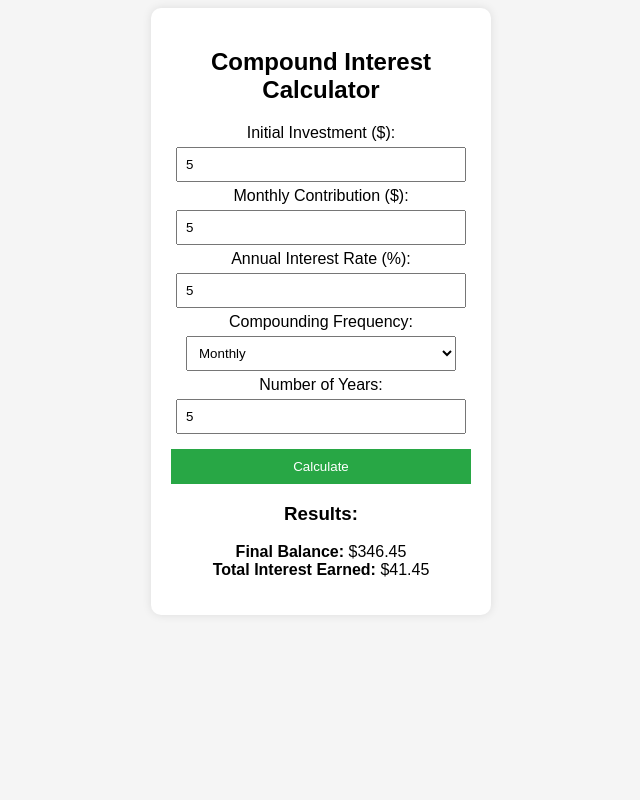
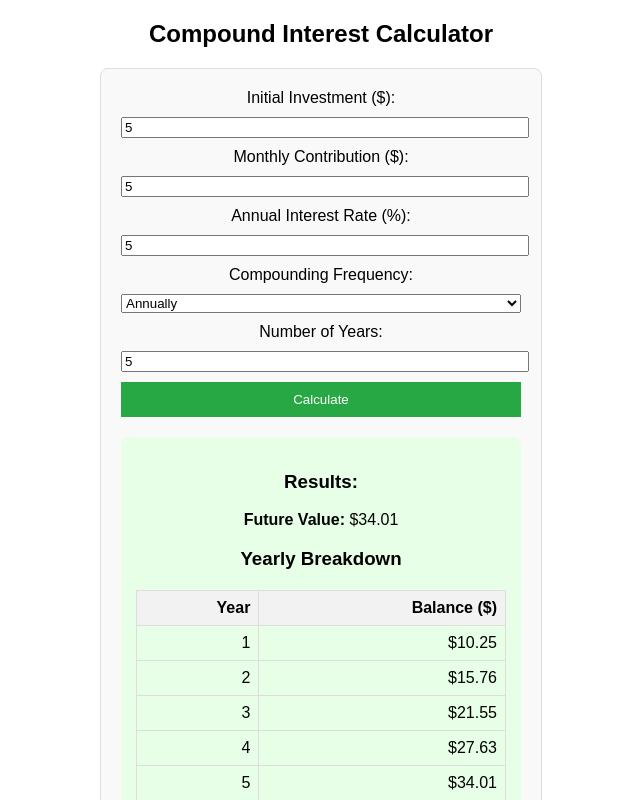
Before and after one commit to petemanideas/petemanideas.github.io, a plain HTML site: page index.html in a window 1280 px wide. Both pictures are taken after typing "5", "5", "5", "5" into the empty fields and a click on the button "Calculate". Shown: the top 800 px of the page, without its empty margins (319-959 px from the left). Drawn offline with nearby package versions, Linux system fonts and the light colour scheme.

Commit message:
Add files via upload

```diff
--- a/index.html
+++ b/index.html
@@ -4,51 +4,193 @@
     <meta charset="UTF-8">
     <meta name="viewport" content="width=device-width, initial-scale=1.0">
     <title>Compound Interest Calculator</title>
-    <link rel="stylesheet" href="styles.css">
-    <script async src="https://pagead2.googlesyndication.com/pagead/js/adsbygoogle.js?client=ca-pub-3308191074184260"
-     crossorigin="anonymous">
-    </script>
-    <!-- Google tag (gtag.js) -->
-    <script async src="https://www.googletagmanager.com/gtag/js?id=G-MCH5TZH602">
-    </script>
- <script>
-  window.dataLayer = window.dataLayer || [];
-  function gtag(){dataLayer.push(arguments);}
-  gtag('js', new Date());
-
-  gtag('config', 'G-MCH5TZH602');
- </script>
+    <script src="https://cdn.jsdelivr.net/npm/chart.js"></script>
+    <style>
+        body {
+            font-family: Arial, sans-serif;
+            text-align: center;
+            margin: 20px;
+        }
+        .calculator-container {
+            max-width: 400px;
+            margin: auto;
+            padding: 20px;
+            border: 1px solid #ddd;
+            border-radius: 8px;
+            background: #f9f9f9;
+        }
+        label, input, select, button {
+            display: block;
+            width: 100%;
+            margin-bottom: 10px;
+        }
+        button {
+            background: #28a745;
+            color: white;
+            padding: 10px;
+            border: none;
+            cursor: pointer;
+        }
+        button:hover {
+            background: #218838;
+        }
+        .results {
+            margin-top: 20px;
+            padding: 15px;
+            border-radius: 8px;
+            background: #e6ffe6;
+            display: none;
+        }
+        table {
+            width: 100%;
+            border-collapse: collapse;
+            margin-top: 20px;
+        }
+        table, th, td {
+            border: 1px solid #ddd;
+        }
+        th, td {
+            padding: 8px;
+            text-align: right;
+        }
+        th {
+            background: #f2f2f2;
+        }
+        canvas {
+            max-width: 100%;
+            margin-top: 20px;
+        }
+    </style>
 </head>
 <body>
-    <div class="calculator">
-        <h2>Compound Interest Calculator</h2>
 
-        <label>Initial Investment ($):</label>
-        <input type="number" id="initialInvestment" placeholder="e.g. 1000">
+    <h2>Compound Interest Calculator</h2>
 
-        <label>Monthly Contribution ($):</label>
-        <input type="number" id="monthlyContribution" placeholder="e.g. 200">
+    <div class="calculator-container">
+        <label for="principal">Initial Investment ($):</label>
+        <input type="number" id="principal" placeholder="Enter amount" required>
 
-        <label>Annual Interest Rate (%):</label>
-        <input type="number" id="interestRate" placeholder="e.g. 5">
+        <label for="monthly">Monthly Contribution ($):</label>
+        <input type="number" id="monthly" placeholder="Enter monthly amount" required>
 
-        <label>Compounding Frequency:</label>
-        <select id="compoundingFrequency">
+        <label for="rate">Annual Interest Rate (%):</label>
+        <input type="number" id="rate" placeholder="Enter interest rate" required>
+
+        <label for="frequency">Compounding Frequency:</label>
+        <select id="frequency">
             <option value="1">Annually</option>
             <option value="4">Quarterly</option>
-            <option value="12" selected>Monthly</option>
+            <option value="12">Monthly</option>
             <option value="365">Daily</option>
         </select>
 
-        <label>Number of Years:</label>
-        <input type="number" id="years" placeholder="e.g. 10">
+        <label for="years">Number of Years:</label>
+        <input type="number" id="years" placeholder="Enter number of years" required>
 
         <button onclick="calculateCompoundInterest()">Calculate</button>
 
-        <h3>Results:</h3>
-        <p id="output"></p>
+        <div class="results" id="results">
+            <h3>Results:</h3>
+            <p><strong>Future Value:</strong> $<span id="futureValue"></span></p>
+
+            <h3>Yearly Breakdown</h3>
+            <table id="breakdownTable">
+                <thead>
+                    <tr>
+                        <th>Year</th>
+                        <th>Balance ($)</th>
+                    </tr>
+                </thead>
+                <tbody></tbody>
+            </table>
+
+            <h3>Investment Growth Chart</h3>
+            <canvas id="growthChart"></canvas>
+        </div>
     </div>
 
-    <script src="script.js"></script>
+    <script>
+        function calculateCompoundInterest() {
+            let P = parseFloat(document.getElementById("principal").value);
+            let M = parseFloat(document.getElementById("monthly").value);
+            let r = parseFloat(document.getElementById("rate").value) / 100;
+            let n = parseInt(document.getElementById("frequency").value);
+            let t = parseInt(document.getElementById("years").value);
+
+            if (isNaN(P) || isNaN(M) || isNaN(r) || isNaN(n) || isNaN(t) || P < 0 || M < 0 || r < 0 || t < 0) {
+                alert("Please enter valid positive numbers.");
+                return;
+            }
+
+            let balances = [];
+            let years = [];
+            let A = P;
+
+            for (let year = 1; year <= t; year++) {
+                A = P * Math.pow(1 + (r / n), n * year);
+                for (let i = 1; i <= year * n; i++) {
+                    A += M * Math.pow(1 + (r / n), n * year - i);
+                }
+                balances.push(A.toFixed(2));
+                years.push(year);
+            }
+
+            document.getElementById("futureValue").innerText = A.toFixed(2);
+            document.getElementById("results").style.display = "block";
+
+            updateBreakdownTable(years, balances);
+            updateChart(years, balances);
+        }
+
+        function updateBreakdownTable(years, balances) {
+            let tableBody = document.querySelector("#breakdownTable tbody");
+            tableBody.innerHTML = "";
+            for (let i = 0; i < years.length; i++) {
+                let row = `<tr><td>${years[i]}</td><td>$${balances[i]}</td></tr>`;
+                tableBody.innerHTML += row;
+            }
+        }
+
+        function updateChart(years, balances) {
+            let ctx = document.getElementById("growthChart").getContext("2d");
+            if (window.chartInstance) {
+                window.chartInstance.destroy();
+            }
+            window.chartInstance = new Chart(ctx, {
+                type: 'line',
+                data: {
+                    labels: years,
+                    datasets: [{
+                        label: 'Investment Growth Over Time',
+                        data: balances,
+                        borderColor: 'green',
+                        backgroundColor: 'rgba(40, 167, 69, 0.2)',
+                        fill: true
+                    }]
+                },
+                options: {
+                    responsive: true,
+                    scales: {
+                        x: {
+                            title: {
+                                display: true,
+                                text: 'Years',
+                                font: { size: 14, weight: 'bold' }
+                            }
+                        },
+                        y: {
+                            title: {
+                                display: true,
+                                text: 'Dollars ($)',
+                                font: { size: 14, weight: 'bold' }
+                            },
+                            beginAtZero: true
+                        }
+                    }
+                }
+            });
+        }
+    </script>
+
 </body>
 </html>
```
